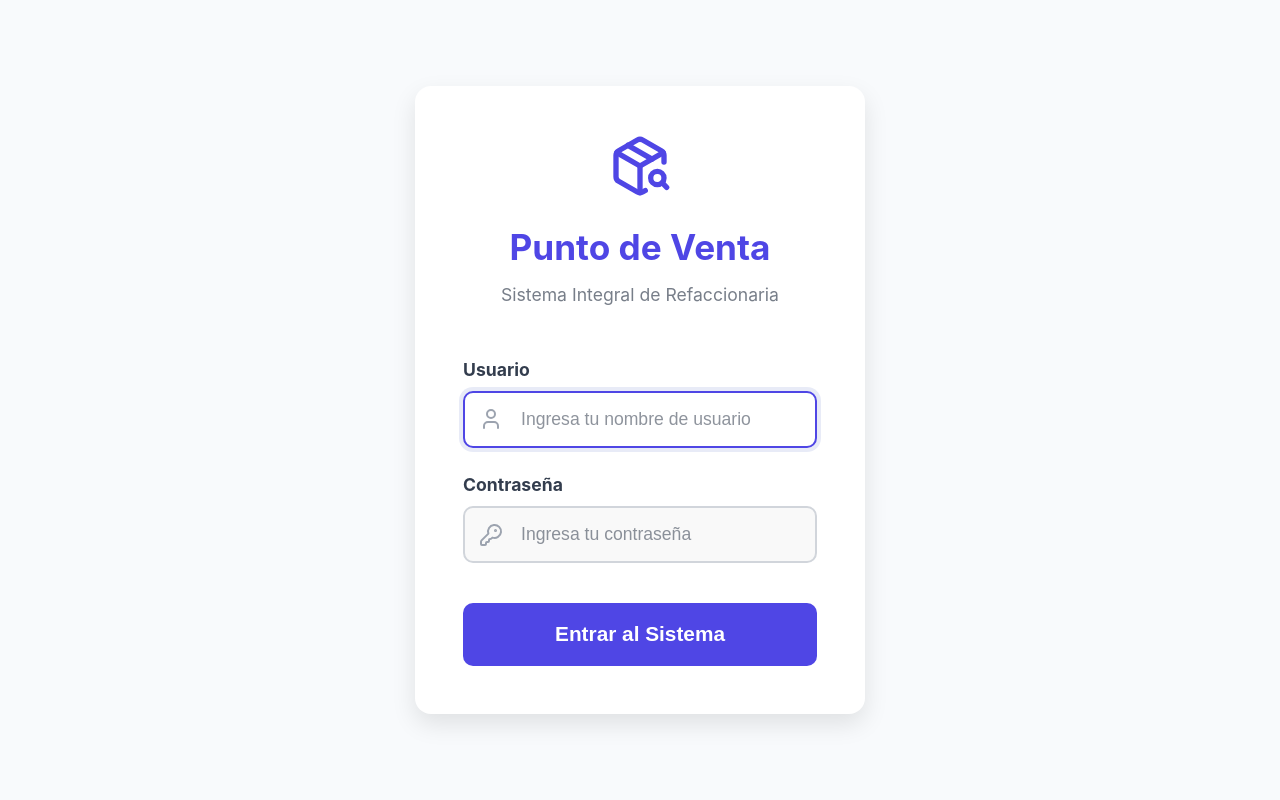
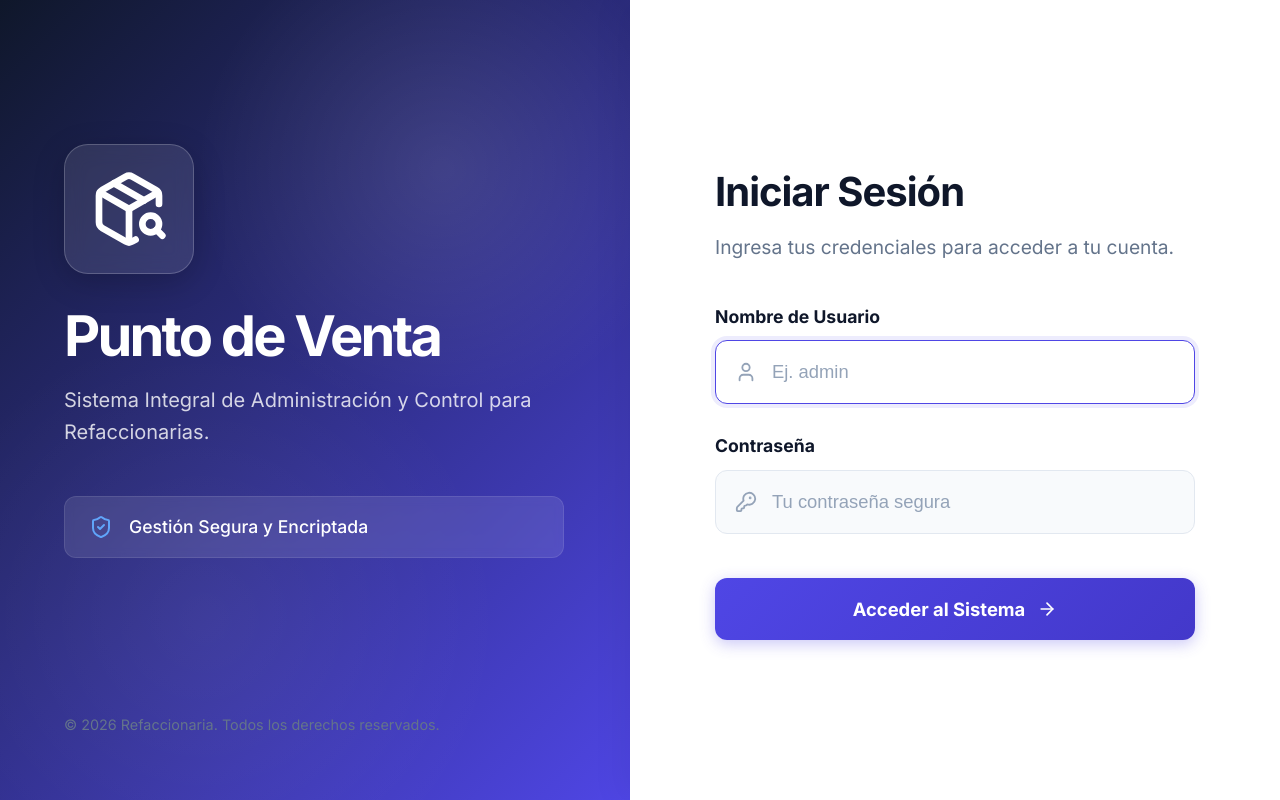
Before and after one commit to AngelJdev/point-of-sale-English-system, a React (Vite) app in the folder frontend/: page /login in a window 1280 px wide. Built offline with nearby package versions, Linux system fonts and the light colour scheme; no server answers.

Commit message:
feature/inventarioUI

```diff
--- a/frontend/src/index.css
+++ b/frontend/src/index.css
@@ -1,17 +1,47 @@
+@import url('https://fonts.googleapis.com/css2?family=Inter:wght@300;400;500;600;700&display=swap');
+
 :root {
+  /* HSL Color Palette - Modern and Vibrant */
   --primary-color: #4f46e5;      /* Indigo 600 */
   --primary-hover: #4338ca;      /* Indigo 700 */
+  --primary-light: rgba(79, 70, 229, 0.1);
+
   --secondary-color: #f8fafc;    /* Slate 50 */
   --sidebar-bg: #0f172a;         /* Slate 900 */
-  --text-dark: #1e293b;          /* Slate 800 */
+  --sidebar-hover: rgba(255, 255, 255, 0.08);
+
+  --text-dark: #0f172a;          /* Slate 900 */
+  --text-muted: #64748b;         /* Slate 500 */
   --text-light: #ffffff;
+
   --accent-color: #e11d48;       /* Rose 600 */
+  --accent-hover: #be123c;
+
   --success-color: #10b981;      /* Emerald 500 */
-  --bg-color: var(--secondary-color);
+  --success-hover: #059669;
+
+  --warning-color: #f59e0b;      /* Amber 500 */
+
+  --border-color: #e2e8f0;       /* Slate 200 */
+  --bg-color: #f1f5f9;           /* Slate 100 */
   --card-bg: #ffffff;
+
+  /* Premium Shadows */
+  --shadow-sm: 0 1px 2px 0 rgba(0, 0, 0, 0.05);
+  --shadow-md: 0 4px 6px -1px rgba(0, 0, 0, 0.1), 0 2px 4px -1px rgba(0, 0, 0, 0.06);
+  --shadow-lg: 0 10px 15px -3px rgba(0, 0, 0, 0.1), 0 4px 6px -2px rgba(0, 0, 0, 0.05);
+  --shadow-xl: 0 20px 25px -5px rgba(0, 0, 0, 0.1), 0 10px 10px -5px rgba(0, 0, 0, 0.04);
+
+  /* Border Radius */
+  --radius-sm: 0.375rem;
+  --radius-md: 0.5rem;
+  --radius-lg: 0.75rem;
+  --radius-xl: 1rem;
+
+  /* Transitions */
+  --transition-fast: 0.15s ease-in-out;
+  --transition-normal: 0.3s ease;
 }
-
-
 
 * {
   box-sizing: border-box;
@@ -20,15 +50,85 @@
 }
 
 body {
-  font-family: 'Inter', system-ui, -apple-system, sans-serif;
+  font-family: 'Inter', -apple-system, BlinkMacSystemFont, "Segoe UI", Roboto, sans-serif;
   background-color: var(--bg-color);
   color: var(--text-dark);
-  font-size: 18px;
-  line-height: 1.5;
-  transition: background-color 0.4s ease, color 0.4s ease;
+  font-size: 16px;
+  line-height: 1.6;
+  -webkit-font-smoothing: antialiased;
+  -moz-osx-font-smoothing: grayscale;
 }
 
-/* Animaciones de Burbuja */
+/* Typography Enhancements */
+h1, h2, h3, h4, h5, h6 {
+  color: var(--text-dark);
+  font-weight: 700;
+  letter-spacing: -0.025em;
+  margin-bottom: 0.5em;
+}
+
+p {
+  color: var(--text-muted);
+}
+
+/* Global Interactive Elements */
+button, a {
+  cursor: pointer;
+  font-family: 'Inter', sans-serif;
+  transition: all var(--transition-fast);
+}
+
+button:disabled {
+  opacity: 0.6;
+  cursor: not-allowed;
+}
+
+/* Global Inputs */
+input[type="text"],
+input[type="number"],
+input[type="password"],
+input[type="email"],
+select,
+textarea {
+  width: 100%;
+  padding: 0.75rem 1rem;
+  border: 1px solid var(--border-color);
+  border-radius: var(--radius-md);
+  background-color: #ffffff;
+  color: var(--text-dark);
+  font-size: 0.95rem;
+  transition: border-color var(--transition-fast), box-shadow var(--transition-fast);
+  outline: none;
+}
+
+input:focus,
+select:focus,
+textarea:focus {
+  border-color: var(--primary-color);
+  box-shadow: 0 0 0 3px var(--primary-light);
+}
+
+input::placeholder, textarea::placeholder {
+  color: #94a3b8; /* Slate 400 */
+}
+
+/* Scrollbar styling */
+::-webkit-scrollbar {
+  width: 8px;
+  height: 8px;
+}
+::-webkit-scrollbar-track {
+  background: transparent;
+}
+::-webkit-scrollbar-thumb {
+  background: #cbd5e1;
+  border-radius: 10px;
+}
+::-webkit-scrollbar-thumb:hover {
+  background: #94a3b8;
+}
+
+/* Animaciones de Burbuja (Keep existing) */
 .bubble-overlay {
   position: fixed;
   top: 0;
@@ -63,23 +163,3 @@ body {
   0% { clip-path: circle(150% at 50% 50%); }
   100% { clip-path: circle(0% at 50% 50%); display: none; }
 }
-
-h1, h2, h3, h4, h5, h6 {
-  color: var(--primary-color);
-  font-weight: 700;
-}
-
-button, a {
-  cursor: pointer;
-  font-size: 1.1rem; /* Textos grandes en elementos interactivos */
-}
-
-/* Global input and select styles for theme adaptation */
-input, select, textarea {
-  color: var(--text-dark);
-}
-
-input::placeholder, textarea::placeholder {
-  color: var(--text-dark);
-  opacity: 0.5;
-}
--- a/frontend/src/pages/Login.css
+++ b/frontend/src/pages/Login.css
@@ -1,7 +1,5 @@
-.login-container {
+.login-wrapper {
   display: flex;
-  align-items: center;
-  justify-content: center;
   height: 100vh;
   width: 100vw;
   background-color: var(--bg-color);
@@ -9,64 +7,174 @@
   top: 0;
   left: 0;
   z-index: 1000;
+  overflow: hidden;
 }
 
-.login-card {
-  background-color: var(--card-bg);
-  padding: 3rem;
-  border-radius: 16px;
-  box-shadow: 0 10px 25px rgba(0,0,0,0.1);
+.login-split {
+  display: flex;
   width: 100%;
-  max-width: 450px;
+  height: 100%;
 }
 
-.login-header {
-  text-align: center;
+/* --- Left Side: Branding --- */
+.login-branding {
+  flex: 1;
+  background: linear-gradient(135deg, var(--sidebar-bg) 0%, var(--primary-color) 100%);
+  color: white;
+  display: flex;
+  flex-direction: column;
+  justify-content: space-between;
+  padding: 4rem;
+  position: relative;
+  overflow: hidden;
+}
+
+/* Fondo decorativo (círculos abstractos) */
+.login-branding::before {
+  content: '';
+  position: absolute;
+  top: -10%;
+  right: -10%;
+  width: 500px;
+  height: 500px;
+  background: radial-gradient(circle, rgba(255,255,255,0.1) 0%, rgba(255,255,255,0) 70%);
+  border-radius: 50%;
+  z-index: 0;
+}
+
+.login-branding::after {
+  content: '';
+  position: absolute;
+  bottom: -15%;
+  left: -15%;
+  width: 600px;
+  height: 600px;
+  background: radial-gradient(circle, rgba(255,255,255,0.05) 0%, rgba(255,255,255,0) 70%);
+  border-radius: 50%;
+  z-index: 0;
+}
+
+.branding-content {
+  position: relative;
+  z-index: 1;
+  max-width: 500px;
+  margin-top: 10vh;
+}
+
+.logo-glow {
+  display: inline-flex;
+  padding: 1.5rem;
+  background: rgba(255, 255, 255, 0.1);
+  border-radius: 24px;
+  backdrop-filter: blur(10px);
+  border: 1px solid rgba(255, 255, 255, 0.2);
+  margin-bottom: 2rem;
+  box-shadow: 0 8px 32px rgba(0, 0, 0, 0.2);
+}
+
+.branding-content h1 {
+  font-size: 3.5rem;
+  color: white;
+  margin-bottom: 1rem;
+  letter-spacing: -0.05em;
+  font-weight: 900;
+  line-height: 1.1;
+}
+
+.branding-subtitle {
+  font-size: 1.25rem;
+  color: rgba(255, 255, 255, 0.8);
+  line-height: 1.6;
   margin-bottom: 3rem;
 }
 
-.login-header h1 {
-  font-size: 2.2rem;
-  color: var(--primary-color);
-  margin: 1rem 0 0.5rem 0;
-}
-
-.login-header p {
-  font-size: 1.1rem;
-  color: var(--text-dark);
-  opacity: 0.6;
-  margin: 0;
-}
-
-.login-error {
-  background-color: #fee2e2;
-  color: #b91c1c;
-  padding: 1rem;
-  border-radius: 8px;
-  margin-bottom: 1.5rem;
-  font-size: 1.1rem;
-  font-weight: bold;
-  text-align: center;
-  border: 1px solid #fca5a5;
-}
-
-.login-form {
+.branding-features {
   display: flex;
   flex-direction: column;
   gap: 1.5rem;
 }
 
+.feature-item {
+  display: flex;
+  align-items: center;
+  gap: 1rem;
+  font-size: 1.1rem;
+  font-weight: 500;
+  background: rgba(255, 255, 255, 0.1);
+  padding: 1rem 1.5rem;
+  border-radius: 12px;
+  border: 1px solid rgba(255, 255, 255, 0.1);
+  backdrop-filter: blur(5px);
+}
+
+.branding-footer {
+  position: relative;
+  z-index: 1;
+  color: rgba(255, 255, 255, 0.5);
+  font-size: 0.9rem;
+}
+
+/* --- Right Side: Form --- */
+.login-form-container {
+  flex: 0 0 650px;
+  background-color: var(--card-bg);
+  display: flex;
+  align-items: center;
+  justify-content: center;
+  padding: 4rem;
+  position: relative;
+  box-shadow: -10px 0 30px rgba(0,0,0,0.05);
+}
+
+.login-form-inner {
+  width: 100%;
+  max-width: 480px;
+}
+
+.mobile-header {
+  display: none;
+  text-align: center;
+  margin-bottom: 2rem;
+}
+
+.mobile-header h2 {
+  font-size: 1.5rem;
+  margin-top: 1rem;
+  color: var(--text-dark);
+}
+
+.form-heading {
+  margin-bottom: 2.5rem;
+}
+
+.form-heading h2 {
+  font-size: 2.5rem;
+  font-weight: 800;
+  margin-bottom: 0.5rem;
+  color: var(--text-dark);
+}
+
+.form-heading p {
+  font-size: 1.2rem;
+  color: var(--text-muted);
+}
+
+.premium-login-form {
+  display: flex;
+  flex-direction: column;
+  gap: 1.75rem;
+}
+
 .input-group {
   display: flex;
   flex-direction: column;
-  gap: 0.5rem;
+  gap: 0.6rem;
 }
 
 .input-group label {
   font-size: 1.1rem;
-  font-weight: bold;
+  font-weight: 700;
   color: var(--text-dark);
-  opacity: 0.9;
 }
 
 .input-icon-wrapper {
@@ -77,114 +185,196 @@
 
 .input-icon {
   position: absolute;
-  left: 1rem;
-  color: #9ca3af;
+  left: 1.25rem;
+  color: #94a3b8;
+  transition: color 0.3s;
 }
 
 .input-icon-wrapper input {
   width: 100%;
-  padding: 1rem 1rem 1rem 3.5rem;
-  font-size: 1.1rem;
-  border: 2px solid #d1d5db;
-  border-radius: 10px;
-  background-color: rgba(128, 128, 128, 0.05);
-  transition: all 0.2s;
+  padding: 1.25rem 1rem 1.25rem 3.5rem;
+  font-size: 1.15rem;
+  border: 1.5px solid var(--border-color);
+  border-radius: 12px;
+  background-color: #f8fafc;
+  transition: all var(--transition-fast);
 }
 
 .input-icon-wrapper input:focus {
-  outline: none;
+  background-color: #ffffff;
   border-color: var(--primary-color);
-  background-color: var(--card-bg);
-  box-shadow: 0 0 0 4px rgba(30, 64, 175, 0.1);
+  box-shadow: 0 0 0 4px var(--primary-light);
 }
 
-.login-btn {
+.input-icon-wrapper input:focus + .input-icon {
+  color: var(--primary-color);
+}
+
+.premium-login-btn {
   margin-top: 1rem;
-  background-color: var(--primary-color);
+  background: linear-gradient(135deg, var(--primary-color), var(--primary-hover));
   color: white;
   border: none;
-  border-radius: 10px;
-  padding: 1.2rem;
-  font-size: 1.3rem;
-  font-weight: 900;
+  border-radius: 12px;
+  padding: 1.25rem;
+  font-size: 1.15rem;
+  font-weight: 700;
   cursor: pointer;
-  transition: all 0.2s;
+  display: flex;
+  align-items: center;
+  justify-content: center;
+  gap: 0.75rem;
+  transition: all 0.3s;
+  box-shadow: 0 4px 15px rgba(79, 70, 229, 0.3);
 }
 
-.login-btn:hover:not(:disabled) {
-  background-color: #1e40af;
+.premium-login-btn:hover:not(:disabled) {
   transform: translateY(-2px);
-  box-shadow: 0 4px 12px rgba(30, 64, 175, 0.3);
+  box-shadow: 0 8px 25px rgba(79, 70, 229, 0.4);
 }
 
-.login-btn:disabled {
-  opacity: 0.7;
+.premium-login-btn:disabled {
+  background: #cbd5e1;
+  box-shadow: none;
   cursor: not-allowed;
+  color: #f8fafc;
 }
 
-/* Pantalla de Carga Premium */
-.login-success-overlay {
+.btn-arrow {
+  transition: transform 0.3s;
+}
+
+.premium-login-btn:hover:not(:disabled) .btn-arrow {
+  transform: translateX(4px);
+}
+
+/* Pantalla de Carga Premium (Rediseño Exponencial) */
+.bubble-overlay {
   position: fixed;
   top: 0;
   left: 0;
   width: 100vw;
   height: 100vh;
-  background-color: var(--primary-color);
+  background: linear-gradient(135deg, var(--sidebar-bg) 0%, var(--primary-color) 100%);
   z-index: 2000;
+  pointer-events: none;
   display: flex;
   align-items: center;
   justify-content: center;
-  color: white;
-  animation: fadeIn 0.5s ease-out;
+  flex-direction: column;
 }
 
+/* Efecto Flash Inmersivo (Zoom In) */
+.bubble-overlay.bubble-expand {
+  clip-path: none !important; /* Anular index.css */
+  animation: immersiveEntry 2s cubic-bezier(0.7, 0, 0.3, 1) forwards !important;
+}
+
+.bubble-overlay.bubble-retract {
+  clip-path: none !important;
+  animation: immersiveRetract 0.8s cubic-bezier(0.4, 0, 0.2, 1) forwards !important;
+}
+
+@keyframes immersiveEntry {
+  0% { opacity: 0; transform: scale(1.1); }
+  15% { opacity: 1; transform: scale(1); }
+  85% { opacity: 1; transform: scale(1); }
+  100% { opacity: 0; transform: scale(2.5); } /* Zoom In profundo al final */
+}
+
+@keyframes immersiveRetract {
+  0% { opacity: 1; transform: scale(2.5); }
+  100% { opacity: 0; transform: scale(1); display: none; }
+}
+
+/* Contenedor del loader sin caja/textura */
 .loader-container {
   text-align: center;
   display: flex;
   flex-direction: column;
   align-items: center;
   gap: 2rem;
+  color: white;
+  /* Aparición suave del contenedor completo */
+  animation: containerFadeIn 0.8s cubic-bezier(0.2, 0.8, 0.2, 1) forwards;
 }
 
 .loader-container h2 {
+  font-size: 2.2rem;
+  font-weight: 800;
+  margin: 0;
   color: white;
-  font-size: 2.5rem;
-  font-weight: 900;
-  margin: 0;
+  letter-spacing: -0.02em;
+  opacity: 0;
+  animation: staggerFadeUp 0.6s cubic-bezier(0.2, 0.8, 0.2, 1) 0.3s forwards;
 }
 
 .floating-logo {
-  animation: float 2s ease-in-out infinite;
-  color: white;
+  opacity: 0;
+  animation: staggerFadeUp 0.6s cubic-bezier(0.2, 0.8, 0.2, 1) 0.1s forwards, float 3s ease-in-out infinite 0.7s;
+  filter: drop-shadow(0 10px 15px rgba(0,0,0,0.2));
 }
 
 .progress-bar {
-  width: 300px;
-  height: 8px;
-  background-color: rgba(255, 255, 255, 0.2);
+  width: 350px;
+  height: 4px; /* Barra delgada futurista */
+  background-color: rgba(255, 255, 255, 0.1);
   border-radius: 10px;
   overflow: hidden;
-  margin-top: 1rem;
+  position: relative;
+  opacity: 0;
+  animation: staggerFadeUp 0.6s cubic-bezier(0.2, 0.8, 0.2, 1) 0.5s forwards;
 }
 
 .progress-fill {
   width: 0%;
   height: 100%;
-  background-color: var(--card-bg);
-  animation: fillProgress 2s linear forwards;
-}
-
-@keyframes fadeIn {
-  from { opacity: 0; }
-  to { opacity: 1; }
+  background: #ffffff;
+  box-shadow: 0 0 10px #ffffff, 0 0 20px rgba(255, 255, 255, 0.8); /* Glow neón */
+  animation: fillProgress 1.8s cubic-bezier(0.7, 0, 0.3, 1) 0.7s forwards;
 }
 
 @keyframes float {
   0%, 100% { transform: translateY(0); }
-  50% { transform: translateY(-20px); }
+  50% { transform: translateY(-12px); }
 }
 
 @keyframes fillProgress {
   0% { width: 0%; }
   100% { width: 100%; }
 }
+
+@keyframes containerFadeIn {
+  from { opacity: 0; transform: scale(0.95); }
+  to { opacity: 1; transform: scale(1); }
+}
+
+@keyframes staggerFadeUp {
+  from {
+    opacity: 0;
+    transform: translateY(20px);
+  }
+  to {
+    opacity: 1;
+    transform: translateY(0);
+  }
+}
+
+/* Responsividad */
+@media (max-width: 900px) {
+  .login-branding {
+    display: none;
+  }
+  .login-form-container {
+    flex: 1;
+  }
+  .mobile-header {
+    display: block;
+  }
+  .form-heading {
+    text-align: center;
+  }
+  .form-heading p {
+    display: none;
+  }
+}
--- a/frontend/src/pages/Login.jsx
+++ b/frontend/src/pages/Login.jsx
@@ -2,7 +2,7 @@ import React, { useState } from 'react';
 import { useNavigate } from 'react-router-dom';
 import { useAuth } from '../context/AuthContext';
 import toast from 'react-hot-toast';
-import { PackageSearch, User, KeyRound } from 'lucide-react';
+import { PackageSearch, User, KeyRound, ArrowRight, ShieldCheck } from 'lucide-react';
 import './Login.css';
 
 const Login = () => {
@@ -40,7 +40,7 @@ const Login = () => {
   };
 
   return (
-    <div className="login-container">
+    <div className="login-wrapper">
       {isSuccess && (
         <div className="bubble-overlay bubble-expand" style={{ pointerEvents: 'all' }}>
           <div className="loader-container">
@@ -52,26 +52,55 @@ const Login = () => {
           </div>
         </div>
       )}
-      {/* Retract bubble when returning to login screen */}
       {!isSuccess && <div className="bubble-overlay bubble-retract"></div>}
-      <div className="login-card">
-        <div className="login-header">
-          <PackageSearch size={64} color="var(--primary-color)" />
+
+      <div className="login-split">
+        {/* Lado Izquierdo - Branding */}
+        <div className="login-branding">
+          <div className="branding-content">
+            <div className="logo-glow">
+              <PackageSearch size={80} color="white" />
+            </div>
             <h1>Punto de Venta</h1>
-          <p>Sistema Integral de Refaccionaria</p>
+            <p className="branding-subtitle">Sistema Integral de Administración y Control para Refaccionarias.</p>
+
+            <div className="branding-features">
+              <div className="feature-item">
+                <ShieldCheck size={24} color="#60a5fa" />
+                <span>Gestión Segura y Encriptada</span>
+              </div>
+            </div>
           </div>
 
-        <form onSubmit={handleSubmit} className="login-form">
+          <div className="branding-footer">
+            <p>&copy; 2026 Refaccionaria. Todos los derechos reservados.</p>
+          </div>
+        </div>
+
+        {/* Lado Derecho - Formulario */}
+        <div className="login-form-container">
+          <div className="login-form-inner">
+            <div className="mobile-header">
+              <PackageSearch size={48} color="var(--primary-color)" />
+              <h2>Bienvenido de nuevo</h2>
+            </div>
+
+            <div className="form-heading">
+              <h2>Iniciar Sesión</h2>
+              <p>Ingresa tus credenciales para acceder a tu cuenta.</p>
+            </div>
+
+            <form onSubmit={handleSubmit} className="premium-login-form">
               <div className="input-group">
-            <label>Usuario</label>
+                <label>Nombre de Usuario</label>
                 <div className="input-icon-wrapper">
-              <User size={24} className="input-icon" />
+                  <User size={22} className="input-icon" />
                   <input
                     type="text"
                     value={usuario}
                     onChange={(e) => setUsuario(e.target.value)}
                     required
-                placeholder="Ingresa tu nombre de usuario"
+                    placeholder="Ej. admin"
                     autoFocus
                   />
                 </div>
@@ -80,25 +109,28 @@ const Login = () => {
               <div className="input-group">
                 <label>Contraseña</label>
                 <div className="input-icon-wrapper">
-              <KeyRound size={24} className="input-icon" />
+                  <KeyRound size={22} className="input-icon" />
                   <input
                     type="password"
                     value={password}
                     onChange={(e) => setPassword(e.target.value)}
                     required
-                placeholder="Ingresa tu contraseña"
+                    placeholder="Tu contraseña segura"
                   />
                 </div>
               </div>
 
               <button
                 type="submit"
-            className="login-btn"
+                className="premium-login-btn"
                 disabled={loading}
               >
-            {loading ? 'Cargando...' : 'Entrar al Sistema'}
+                <span>{loading ? 'Autenticando...' : 'Acceder al Sistema'}</span>
+                {!loading && <ArrowRight size={20} className="btn-arrow" />}
               </button>
             </form>
+          </div>
+        </div>
       </div>
     </div>
   );
--- a/frontend/src/pages/POS.css
+++ b/frontend/src/pages/POS.css
@@ -28,6 +28,7 @@
 .panel-title {
   font-size: 1.8rem;
   margin: 0;
+  color: white;
 }
 
 .cart-count {
--- a/frontend/src/pages/POS.jsx
+++ b/frontend/src/pages/POS.jsx
@@ -269,7 +269,7 @@ const POS = () => {
         <div className="panel-header">
           <h2 className="panel-title">Venta Actual</h2>
           <div style={{ display: 'flex', alignItems: 'center', gap: '1rem' }}>
-            <span style={{ fontSize: '0.85rem', color: '#9ca3af', fontWeight: 'bold' }}>[F2] Buscar | [F4] Cobrar</span>
+            <span style={{ fontSize: '0.85rem', color: '#ffffff', fontWeight: 'bold' }}>[F2] Buscar | [F4] Cobrar</span>
             <span className="cart-count">{cart.length} ítems</span>
           </div>
         </div>
```
Also changed, not shown: frontend/src/components/Sidebar.css (+26 -18 lines), frontend/src/pages/Suppliers.css (+17 -14 lines). Lines whose indentation alone changed are shown as unchanged.
